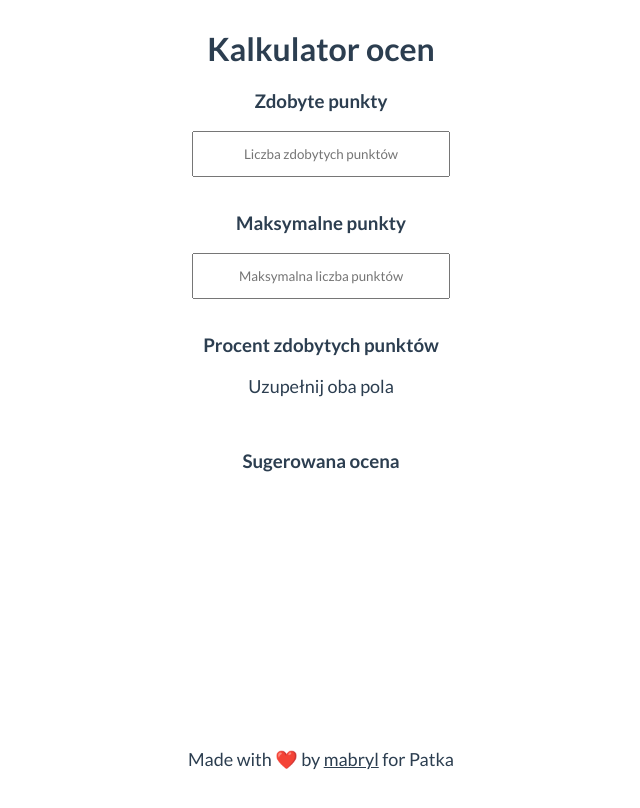
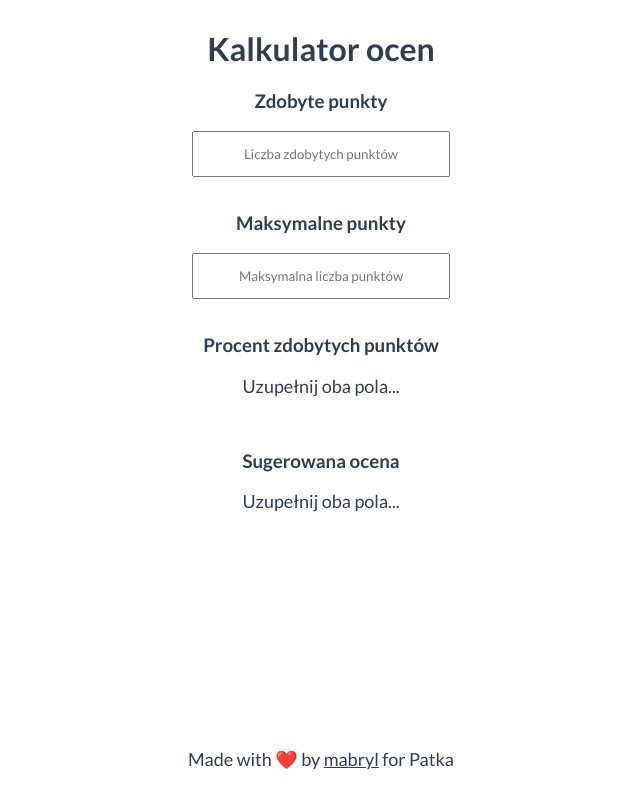
Before and after one commit to mabryl/grade-calculator, a Vue app: page / in a window 1280 px wide. Shown: the whole page, without its empty margins (319-959 px from the left). Built offline with nearby package versions, Linux system fonts and the light colour scheme.

Commit message:
add logic for displaying the recommended grade

```diff
--- a/src/components/Calculator.vue
+++ b/src/components/Calculator.vue
@@ -1,13 +1,18 @@
 <script setup>
-import { computed, ref } from 'vue'
+import { ref } from 'vue'
 
 const gotPoints = ref('')
 const maxPoints = ref('')
 
+let percentage
+let grade
+
 function getPercentage() {
-	let percentage
 	if (!gotPoints.value || !maxPoints.value) {
-		percentage = 'Uzupełnij oba pola'
+		percentage = 'Uzupełnij oba pola...'
+		return percentage
+	} else if (gotPoints.value > maxPoints.value) {
+		percentage = 'Maksymalne punkty muszą być większe od zdobytych...'
 		return percentage
 	} else {
 		percentage = gotPoints.value / maxPoints.value * 100
@@ -15,6 +20,54 @@ function getPercentage() {
 	}
 }
 
+function getGrade() {
+	if (!gotPoints.value || !maxPoints.value) {
+		grade = 'Uzupełnij oba pola...'
+		return grade
+	} else if (gotPoints.value > maxPoints.value) {
+		grade = 'Maksymalne punkty muszą być większe od zdobytych...'
+		return grade
+	} else if (percentage >= 99) {
+		grade = '6'
+		return grade
+	} else if (percentage >= 95) {
+		grade = '5'
+		return grade
+	} else if (percentage >= 90) {
+		grade = '5 -'
+		return grade
+	} else if (percentage >= 85) {
+		grade = '4 +'
+		return grade
+	} else if (percentage >= 80) {
+		grade = '4'
+		return grade
+	} else if (percentage >= 75) {
+		grade = '4 -'
+		return grade
+	} else if (percentage >= 70) {
+		grade = '3 +'
+		return grade
+	} else if (percentage >= 60) {
+		grade = '3'
+		return grade
+	} else if (percentage >= 50) {
+		grade = '3 -'
+		return grade
+	} else if (percentage >= 47) {
+		grade = '2 +'
+		return grade
+	} else if (percentage >= 44) {
+		grade = '2'
+		return grade
+	} else if (percentage >= 40) {
+		grade = '2 -'
+		return grade
+	} else {
+		grade = '1'
+		return grade
+	}
+}
 </script>
 
 <template>
@@ -40,7 +93,7 @@ function getPercentage() {
 
 			<div class="box">
 				<h3>Sugerowana ocena</h3>
-				<p></p>
+				<p>{{ getGrade() }}</p>
 			</div>
 
 </div>
```
